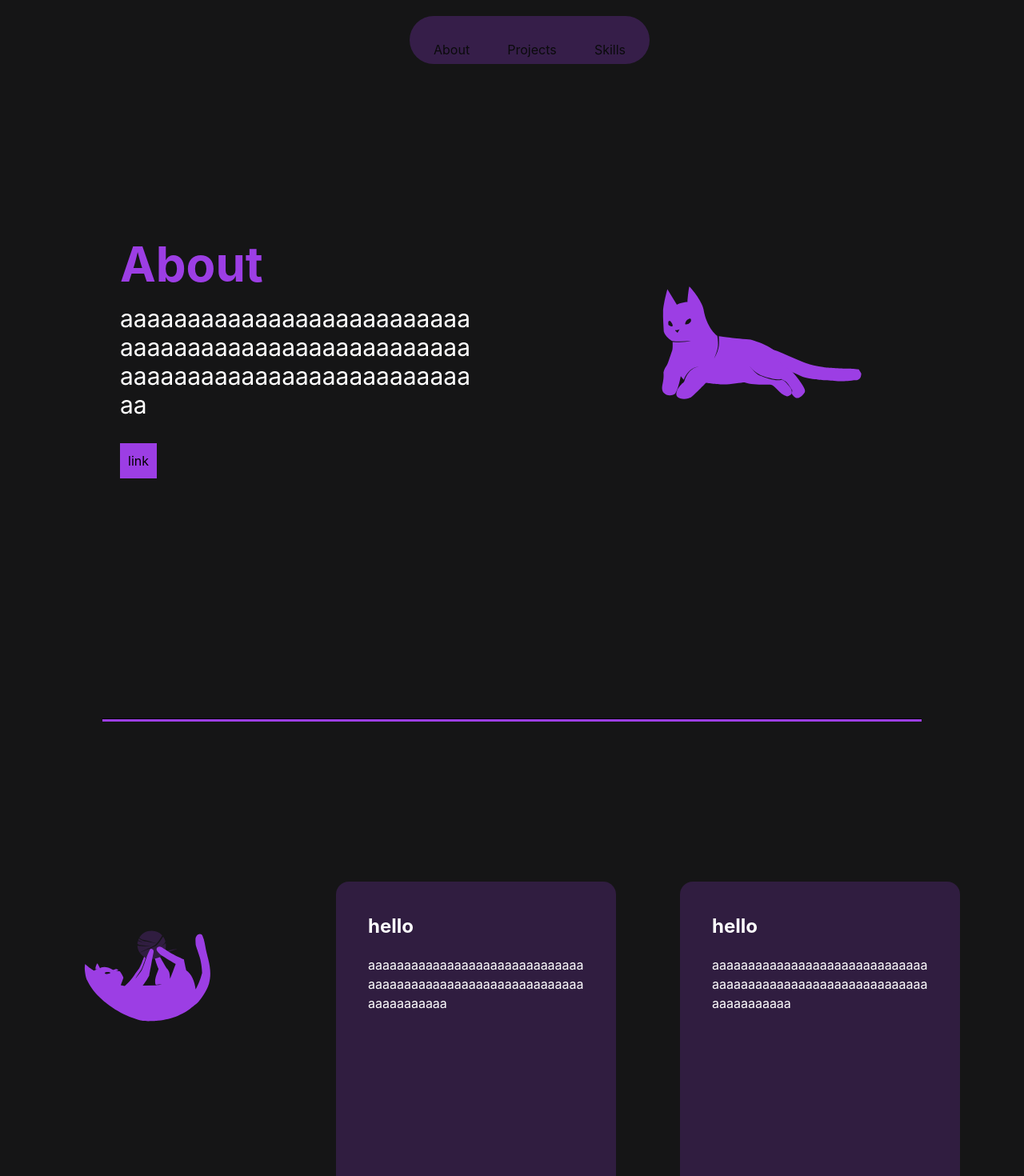
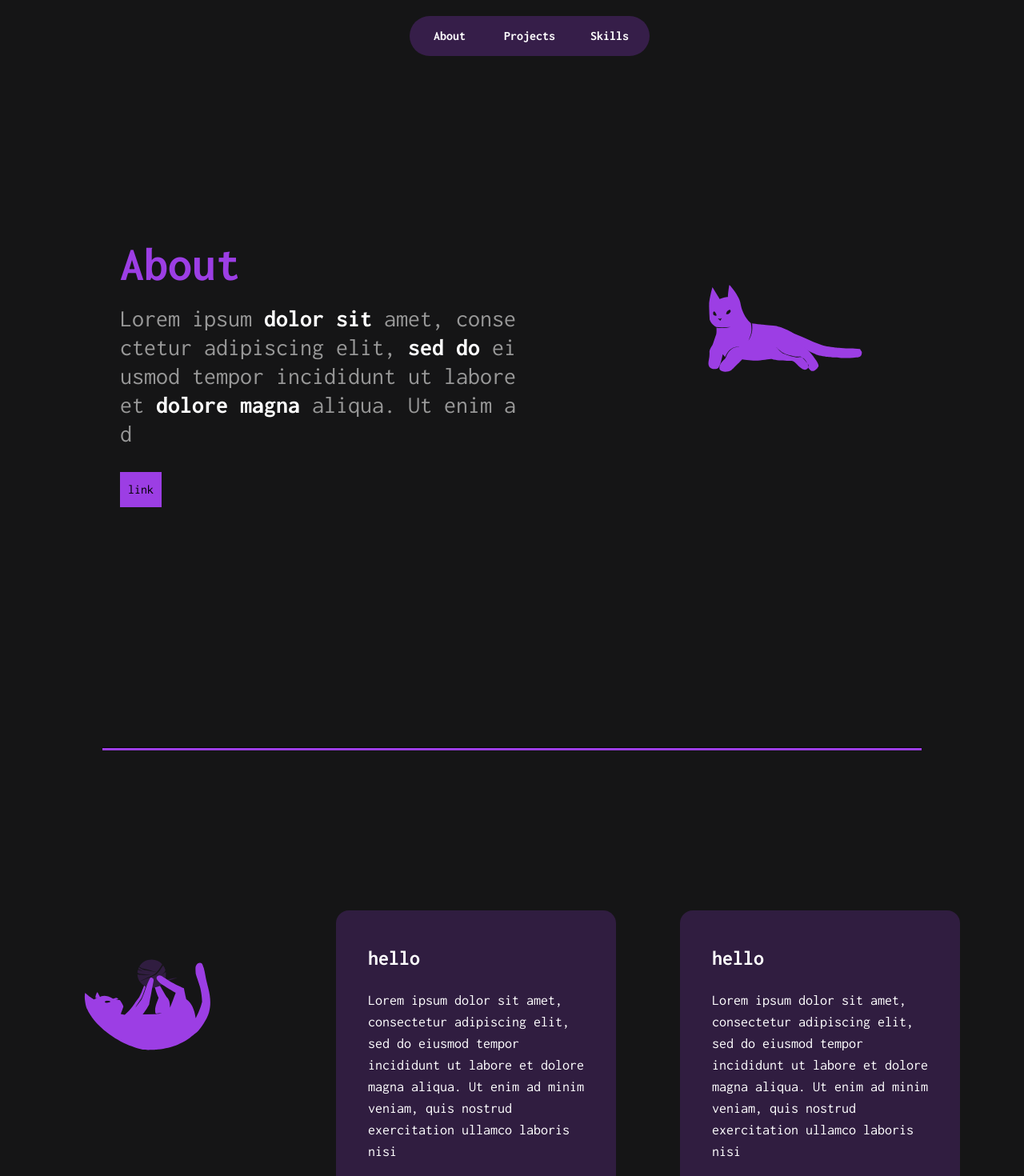
Before and after one commit to geilu/personal-site, a React (Vite) app: page / in a window 1280 px wide. Shown: the top 1470 px of the page at 80% size. Built offline with nearby package versions, Linux system fonts and the light colour scheme.

Commit message:
change text, add navbar functionality

```diff
--- a/index.html
+++ b/index.html
@@ -2,12 +2,14 @@
 <html lang="en">
   <head>
     <meta charset="UTF-8" />
-    <link rel="icon" type="image/svg+xml" href="/vite.svg" />
     <meta name="viewport" content="width=device-width, initial-scale=1.0" />
+    <link rel="preconnect" href="https://fonts.googleapis.com">
+    <link rel="preconnect" href="https://fonts.gstatic.com" crossorigin>
+    <link href="https://fonts.googleapis.com/css2?family=Inconsolata:wght@200..900&display=swap" rel="stylesheet">
     <title>personal-site</title>
   </head>
   <body>
     <div id="root"></div>
-    <script type="module" src="/src/main.tsx"></script>
+    <script type="module" src="./src/main.tsx"></script>
   </body>
 </html>
--- a/src/App.tsx
+++ b/src/App.tsx
@@ -12,10 +12,10 @@ function App() {
         <Navbar />
         <div className="flex flex-col items-center">
             {/* about section */}
-            <div className="p-[150px] pb-[300px] pt-[300px] flex flex-row gap-[100px] justify-between w-[100%]">
+            <div id="about-section" className="p-[150px] pb-[300px] pt-[300px] flex flex-row gap-[100px] justify-between w-[100%]">
                 <div className="max-w-[550px] min-w-0 mr-[50px]">
                     <h1 className="text-6xl font-bold mb-[20px] text-[#9C3EE4]">About</h1>
-                    <p className="text-white text-3xl text-wrap break-all">aaaaaaaaaaaaaaaaaaaaaaaaaaaaaaaaaaaaaaaaaaaaaaaaaaaaaaaaaaaaaaaaaaaaaaaaaaaaaaaa</p>
+                    <p className="text-white text-3xl text-wrap break-all">Lorem ipsum <b>dolor sit</b> amet, consectetur adipiscing elit, <b>sed do</b> eiusmod tempor incididunt ut labore et <b>dolore magna</b> aliqua. Ut enim ad</p>
                     <button className="mt-[30px] p-[10px] bg-[#9C3EE4]">link</button>
                 </div>
                 <div className="p-[50px] w-[100%] max-w-[630px]">
@@ -25,7 +25,7 @@ function App() {
 
             <hr className="bg-[#9C3EE4] h-[4px] w-[80%]"/>
             {/* projects section */}
-            <div className="flex flex-row gap-[130px] justify-center p-[80px] pt-[200px] pb-[200px] w-[100%]">
+            <div id="projects-section" className="flex flex-row gap-[130px] justify-center p-[80px] pt-[200px] pb-[200px] w-[100%]">
                 <div>
                     <img src={projectCatSvg} alt="cat" />
                 </div>
@@ -37,7 +37,7 @@ function App() {
 
             <hr className="bg-[#9C3EE4] h-[4px] w-[80%]"/>
             {/* skills section */}
-            <div className="flex flex-row justify-center p-[150px] w-[100%] pt-[200px] pb-[200px] gap-[20px]">
+            <div id="skills-section" className="flex flex-row justify-center p-[150px] w-[100%] pt-[200px] pb-[200px] gap-[20px]">
                 <div className="flex flex-row gap-[50px] justify-center max-w-[800px] flex-wrap ">
                     <SkillCard />
                     <SkillCard />
--- a/src/components/navbar.tsx
+++ b/src/components/navbar.tsx
@@ -1,10 +1,10 @@
 export default function Navbar() {
     return (
-        <div className="p-[30px] mt-[20px] bg-[#58297D] fixed w-[300px] h-[20px]
-        top-0 left-[40%] rounded-full flex flex-row justify-between gap-[30px] opacity-[50%]">
-            <p>About</p>
-            <p>Projects</p>
-            <p>Skills</p>
+        <div className="navbar pt-[25px] pb-[25px] pl-[5px] pr-[5px] mt-[20px] bg-[#58297D]/50 fixed w-[300px] h-[20px]
+        top-0 left-[40%] rounded-full flex flex-row justify-between gap-[10px]">
+            <a href="#about-section">About</a>
+            <a href="#projects-section">Projects</a>
+            <a href="#skills-section">Skills</a>
         </div>
     )
 }
--- a/src/components/projectCard.tsx
+++ b/src/components/projectCard.tsx
@@ -1,8 +1,8 @@
 export default function ProjectCard() {
     return (
-        <div className="bg-[#301D40] w-[350px] h-[450px] p-[40px] rounded-2xl">
-            <h1 className="text-2xl text-white font-bold">hello</h1>
-            <p className="break-all pt-[20px] text-white">aaaaaaaaaaaaaaaaaaaaaaaaaaaaaaaaaaaaaaaaaaaaaaaaaaaaaaaaaaaaaaaaaaaaaaa</p>
+        <div className="project-card bg-[#301D40] w-[350px] h-[450px] p-[40px] rounded-2xl">
+            <h1 className="text-[26px] text-white font-bold">hello</h1>
+            <p className="text-[18px] pt-[20px] justify-left text-white">Lorem ipsum dolor sit amet, consectetur adipiscing elit, sed do eiusmod tempor incididunt ut labore et dolore magna aliqua. Ut enim ad minim veniam, quis nostrud exercitation ullamco laboris nisi</p>
         </div>
     )
 }
--- a/src/components/skillCard.tsx
+++ b/src/components/skillCard.tsx
@@ -1,6 +1,6 @@
 export default function SkillCard() {
     return (
-        <div className="bg-[#301D40] w-[200px] h-[200px]
+        <div className="skill-card bg-[#301D40] w-[200px] h-[200px]
         flex justify-center items-center rounded-xl">
             <h1 className="text-white font-bold text-3xl">this</h1>
         </div>
--- a/src/index.css
+++ b/src/index.css
@@ -2,4 +2,32 @@
 
 #root {
     background-color: #151516;
+    font-family: "Inconsolata", monospace;
 }
+.project-card p {
+    color: white;
+}
+.skill-card p {
+    color: white;
+}
+p {
+    color: #989898;
+}
+b {
+    color: white;
+}
+
+.navbar a {
+    flex: 1;
+    display: block;
+    align-self: center;
+    text-align: center;
+    padding: 10px 0;
+    border-radius: 50px;
+    transition:background-color 0.2s ease;
+    color: white;
+    font-weight: bold;
+}
+.navbar a:hover {
+    background-color: #8137b9;
+}
```
